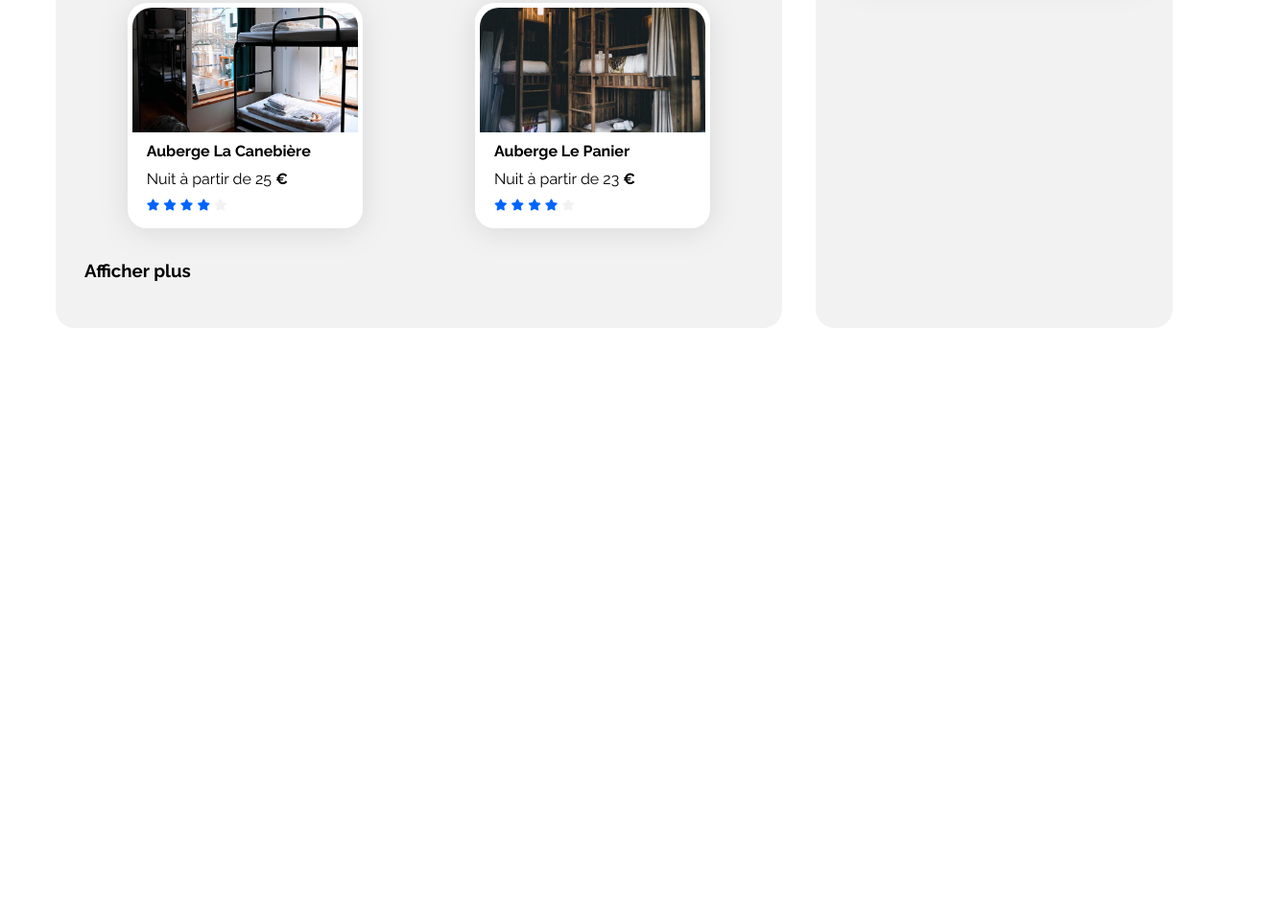
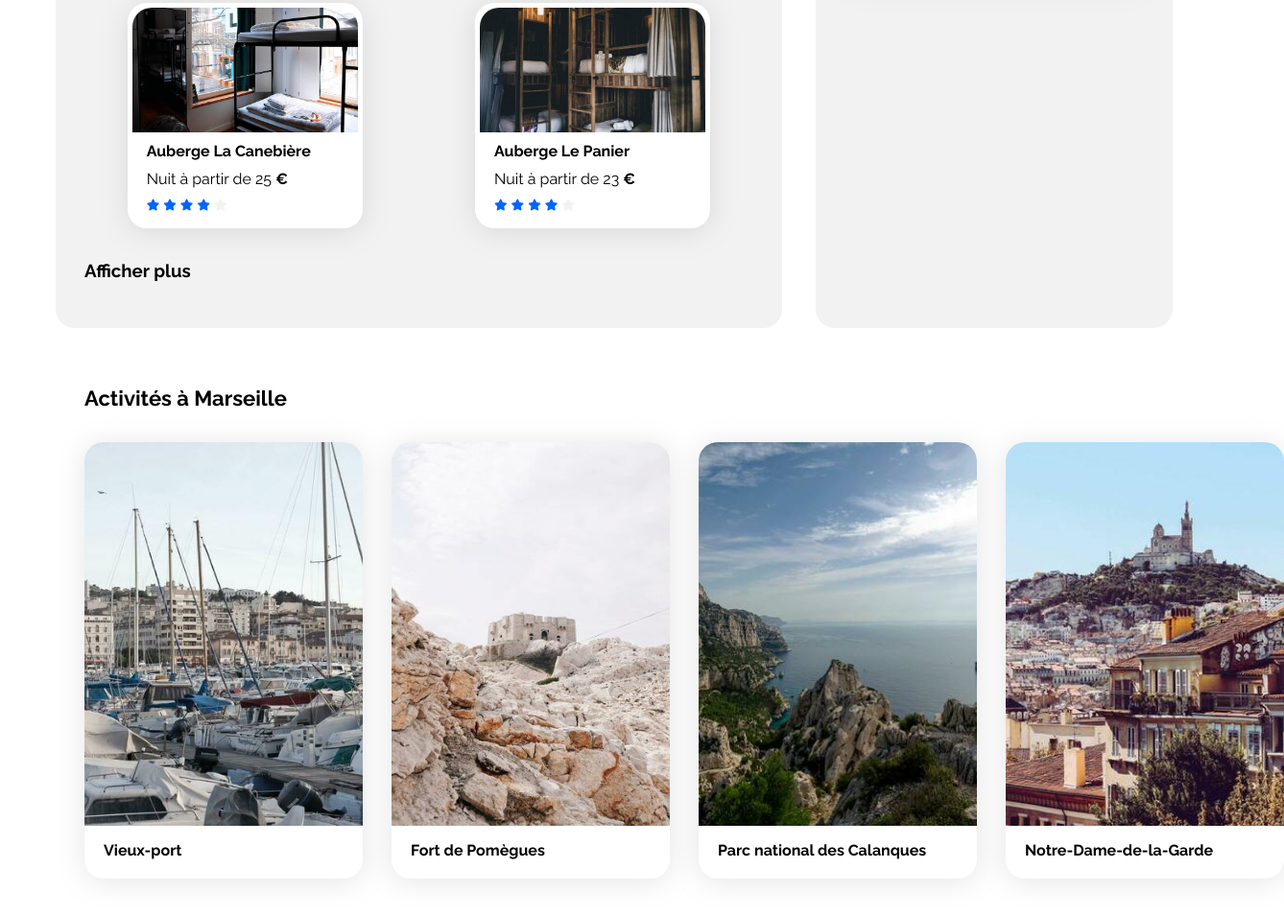
Before and after one commit to Marionpnl/Booki, a plain HTML site: page index.html in a window 1280 px wide. Shown: the part 1034-1988 px from the top of the page at 96% size, 1338 px wide, since content can reach past the window. Before the commit the page ends 1384 px from the top, so only its background shows below. Drawn offline with Linux system fonts and the light colour scheme.

Commit message:
Intégration HTML/CSS section activités

```diff
--- a/css/style.css
+++ b/css/style.css
@@ -294,8 +294,40 @@ button {
     margin-bottom: 5px;
 }
 
+/****** Activities ***********/
 
+.activities {
+    border-radius: 20px;
+    padding: 30px;
+    margin-top: 30px;
+    box-sizing: border-box;
+}
+.activities-cards {
+    display: flex;
+    gap: 30px;
+    margin-top: 33px;
+}
 
+.activities-cards .card {
+    display: flex;
+    flex-direction: column;
+    justify-content: center;
+    padding: 0px;
+    width: 290px;
+}
+
+.activities-cards img {
+    height: 400px;
+    border-radius: 20px 20px 0px 0px;
+    width: 100%;
+    margin: 0px;
+    padding: 0px;
+}
+
+.activities-cards .card-title {
+    margin-left: 20px;
+    margin-bottom: 20px;
+}
 
 /* Le code ci-dessous correspond à la version responsive uniquement */
 
--- a/index.html
+++ b/index.html
@@ -260,7 +260,35 @@
                 </section>
             </div>
             <section id="activities" class="activities">
-
+                <div class="activities-title">
+                    <h2 class="section-title">Activités à Marseille</h2>
+                </div>
+                <div class="activities-cards">
+                    <a href="#">
+                        <article class="card">
+                            <img src="./images/activites/reno-laithienne.jpg">
+                            <h3 class="card-title">Vieux-port</h3>
+                        </article>
+                    </a>
+                     <a href="#">
+                        <article class="card">
+                            <img src="./images/activites/paul-hermann.jpg">
+                            <h3 class="card-title">Fort de Pomègues</h3>
+                        </article>
+                    </a>
+                     <a href="#">
+                        <article class="card">
+                            <img src="./images/activites/kilyan-sockalingum.jpg">
+                            <h3 class="card-title">Parc national des Calanques</h3>
+                        </article>
+                    </a>
+                     <a href="#">
+                        <article class="card">
+                            <img src="./images/activites/florian-wehde.jpg">
+                            <h3 class="card-title">Notre-Dame-de-la-Garde</h3>
+                        </article>
+                    </a>
+                </div>
             </section>
         </main>
         <footer>
```
